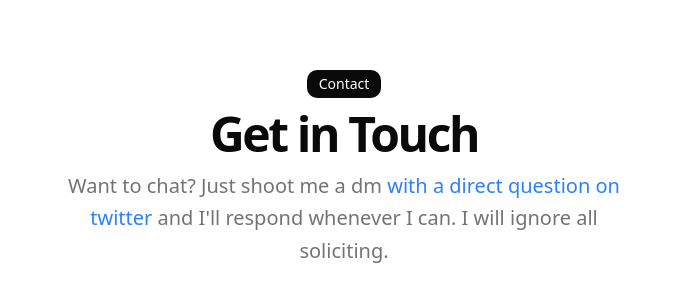
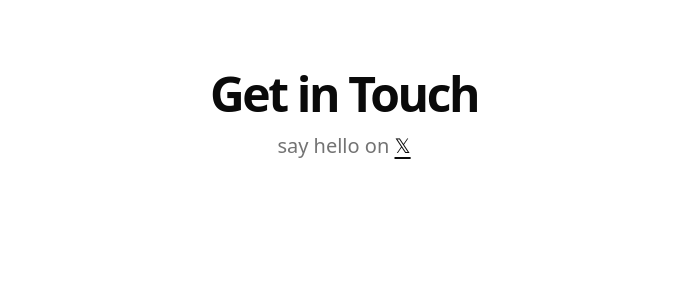
Before and after one commit to Callme-VR/portfolio-web, a Next.js app: page / in a window 1280 px wide. Shown: the part 2386-2688 px from the top of the page, without its empty margins (296-983 px from the left). Built offline with nearby package versions, Linux system fonts and the light colour scheme.

Commit message:
feat: implement main portfolio page with animated sections and project filtering

```diff
--- a/src/app/page.tsx
+++ b/src/app/page.tsx
@@ -27,7 +27,7 @@ export default function Page() {
             <div className="flex-col flex flex-1 space-y-1.5">
               <BlurFadeText
                 delay={BLUR_FADE_DELAY}
-                className="text-3xl font-bold tracking-tighter sm:text-5xl xl:text-6xl/none"
+                className="font-bold tracking-tighter sm:text-3xl xl:text-4xl/none"
                 yOffset={8}
                 text={`hi, ${DATA.name.split(" ")[0].toLowerCase()} here`}
               />
@@ -251,22 +251,19 @@ export default function Page() {
         <div className="grid items-center justify-center gap-4 px-4 text-center md:px-6 w-full py-12">
           <BlurFade delay={BLUR_FADE_DELAY * 16}>
             <div className="space-y-3">
-              <div className="inline-block rounded-lg bg-foreground text-background px-3 py-1 text-sm">
-                Contact
-              </div>
               <h2 className="text-3xl font-bold tracking-tighter sm:text-5xl">
                 Get in Touch
               </h2>
               <p className="mx-auto max-w-[600px] text-muted-foreground md:text-xl/relaxed lg:text-base/relaxed xl:text-xl/relaxed">
-                Want to chat? Just shoot me a dm{" "}
+                say hello on{" "}
                 <Link
                   href={DATA.contact.social.X.url}
-                  className="text-blue-500 hover:underline"
+                  target="_blank"
+                  rel="noopener noreferrer"
+                  className="font-medium text-foreground underline underline-offset-4 hover:text-primary transition-colors"
                 >
-                  with a direct question on twitter
-                </Link>{" "}
-                and I&apos;ll respond whenever I can. I will ignore all
-                soliciting.
+                  𝕏
+                </Link>
               </p>
             </div>
           </BlurFade>
```
